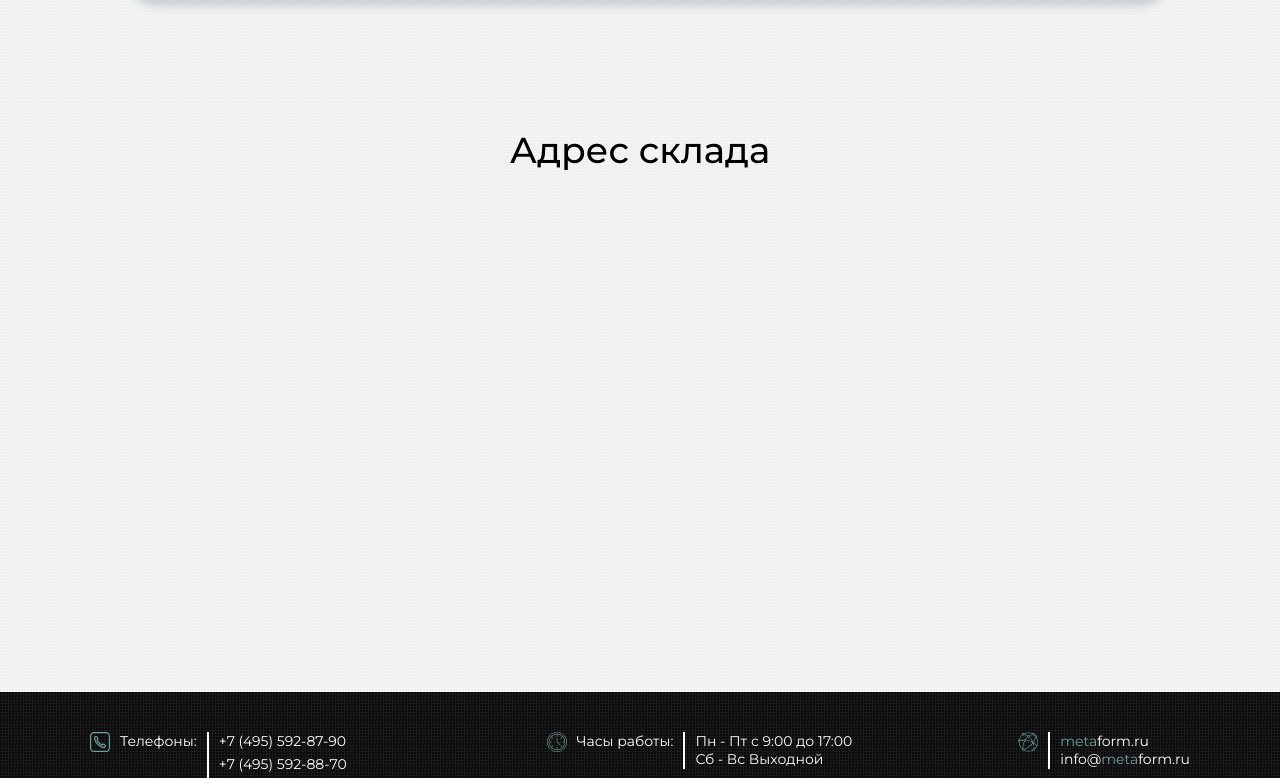
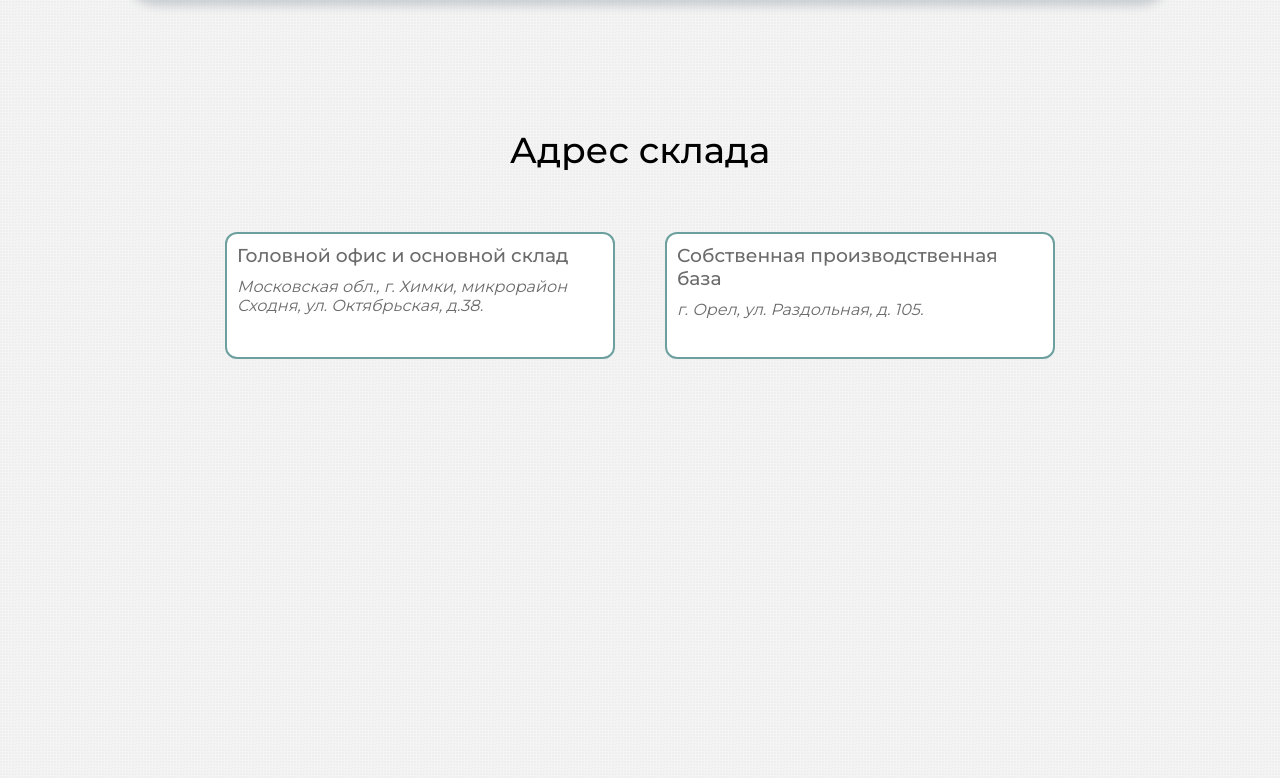
Before and after one commit to Siskinbird/vue-metaform, a Vue app: page / in a window 1280 px wide. Shown: the part 2622-3400 px from the top of the page. Built offline with nearby package versions, Linux system fonts and the light colour scheme.

Commit message:
fix: adress links

```diff
--- a/src/components/Contacts.vue
+++ b/src/components/Contacts.vue
@@ -1,6 +1,16 @@
 <template>
   <section class="contacts">
       <h2>Адрес склада</h2>
+      <div class="address__body container">
+        <a href="https://yandex.ru/maps/-/CCUVY-AioC" data-aos="zoom-in" data-aos-duration="1000"><div class="address__body-item">
+          <h3>Головной офис и основной склад</h3>
+          <address> Московская обл., г. Химки, микрорайон Сходня, ул. Октябрьская, д.38.</address>
+        </div></a>
+        <a href="https://yandex.ru/maps/-/CCUVY-u-pB" data-aos="zoom-in" data-aos-duration="1000"><div class="address__body-item">
+          <h3>Собственная производственная база</h3>
+          <address>г. Орел, ул. Раздольная, д. 105.</address>
+        </div></a>
+      </div>
       <div id="map" class="map">
         <iframe src="https://yandex.ru/map-widget/v1/?um=constructor%3A04e2289bb03893662710d92abea9a2773afba8eeed0f2203296c9c1ff7fa64be&amp;source=constructor" width="100%" height="400" frameborder="0" ></iframe>
       </div>
@@ -22,15 +32,25 @@
 @mixin pre-mobile {
     @media (max-width: 490px) { @content; }
 }
+@mixin mobile {
+    @media (max-width: 590px) { @content; }
+}
+@mixin mobile-s {
+    @media (max-width: 400px) { @content; }
+}
 .contacts {
     background: url('../assets/background/bgpattern2.png') repeat;
 }
 h2 {
     padding-top: 30px;
-    padding-bottom: 120px;
+    padding-bottom: 60px;
     text-align: center;
     font-size: 36px;
     font-weight: 500;
+}
+h3 {
+  font-weight: 500;
+  margin-bottom: 10px;
 }
 
 .map {
@@ -38,8 +58,44 @@ h2 {
     height: 400px;
 }
 
-[class*="copyrights-pane"] {
-  display: none !important;
+.address__body {
+  display: flex;
+  align-items: center;
+  justify-content:center;
+  gap: 50px;
+  padding-bottom: 40px;
+  @include mobile {
+    flex-direction: column;
+  }
+}
+  a {
+    color: #6b6b6b;
+    text-decoration: none;
+    transition: all ease-in-out .4s;
+    &:hover {
+    color: #00afea;
+    }
+  }
+.address__body-item {
+  transition: all ease-in-out .4s;
+  cursor: pointer;
+  padding: 10px;
+  width: 390px;
+  border: 2px solid #6ca09f;
+  border-radius: 12px;
+  background-color: #fff;
+  height: 127px;
+  &:hover {
+    margin-top: -10px;
+    box-shadow: 8px 8px 10px 0px rgba(34, 60, 80, 0.2);
+  }
+  @include mobile-s {
+    width: 310px;
+    height: 140px;
+  }
+}
+iframe {
+  margin-top: 20px;
 }
 
 </style>
--- a/src/components/Footer.vue
+++ b/src/components/Footer.vue
@@ -170,5 +170,15 @@
         flex-direction: column;
         gap: 5px;
     }
+    details {
+        a {
+            color: #ffff;
+            text-decoration: none;
+            transition: all ease-in-out .4s;
+            &:hover {
+                color: #00afea;
+            }
+        }
+    }
 
 </style>
```
Also changed, not shown: src/main.js (line endings or trailing spaces).
